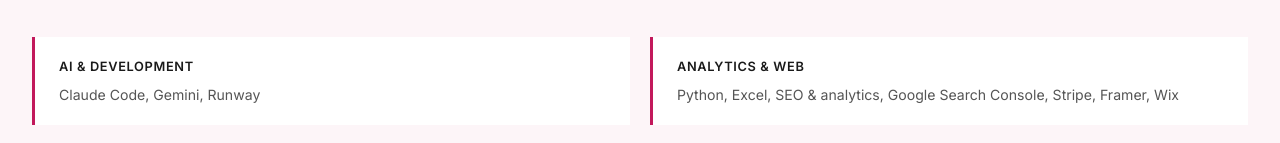
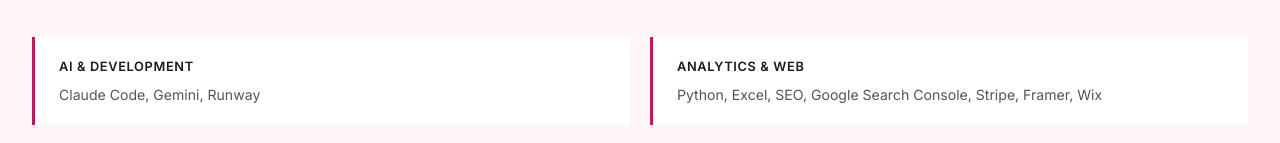
Before and after one commit to sdeweesecode/sdeweese, a plain HTML site: page index.html in a window 1280 px wide. Shown: the part 1074-1217 px from the top of the page. Drawn offline with nearby package versions, Linux system fonts and the light colour scheme; a web font is replaced by a local one.

Commit message:
Simplify SEO & analytics to just SEO in skills group
Co-Authored-By: Claude Opus 4.6 <noreply@anthropic.com>

```diff
--- a/index.html
+++ b/index.html
@@ -62,7 +62,7 @@
           </div>
           <div class="skill-group">
             <h4>Analytics &amp; Web</h4>
-            <p>Python, Excel, SEO &amp; analytics, Google Search Console, Stripe, Framer, Wix</p>
+            <p>Python, Excel, SEO, Google Search Console, Stripe, Framer, Wix</p>
           </div>
           <div class="skill-group">
             <h4>Design &amp; Production</h4>
```
